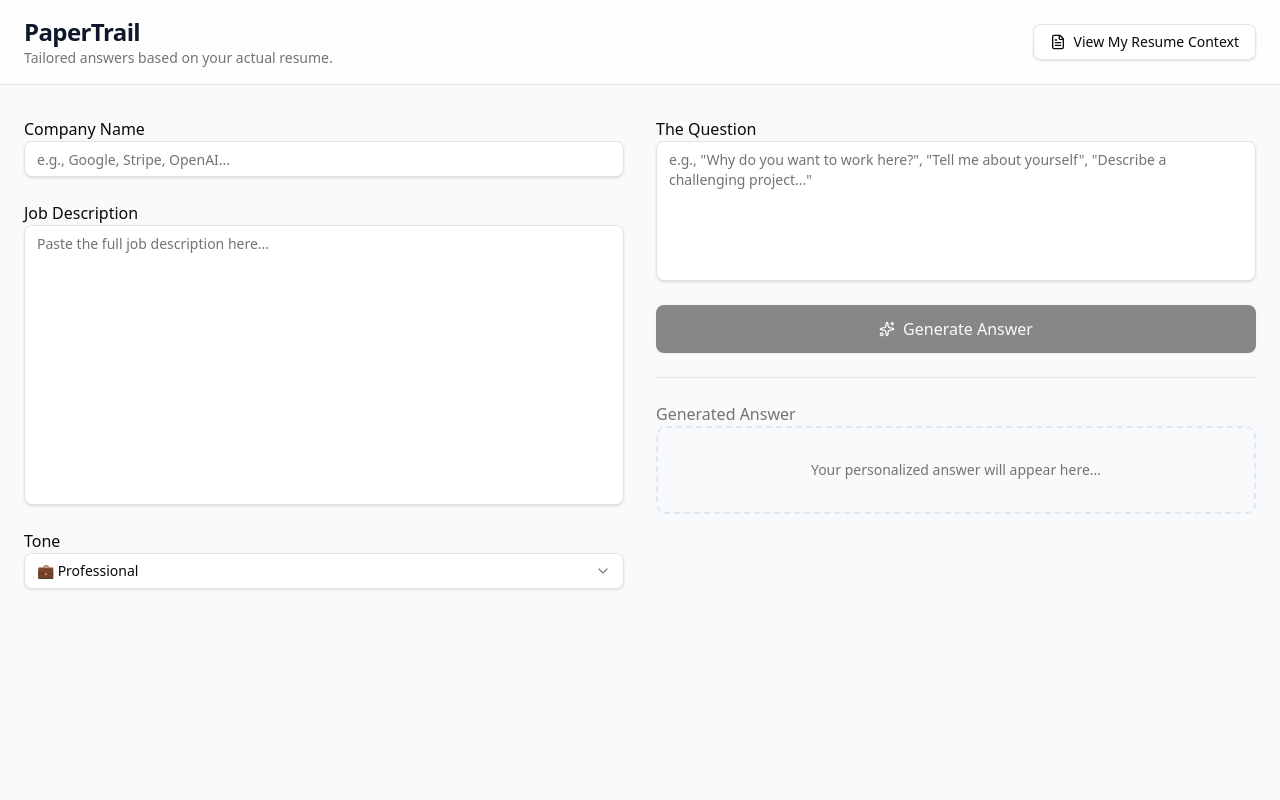
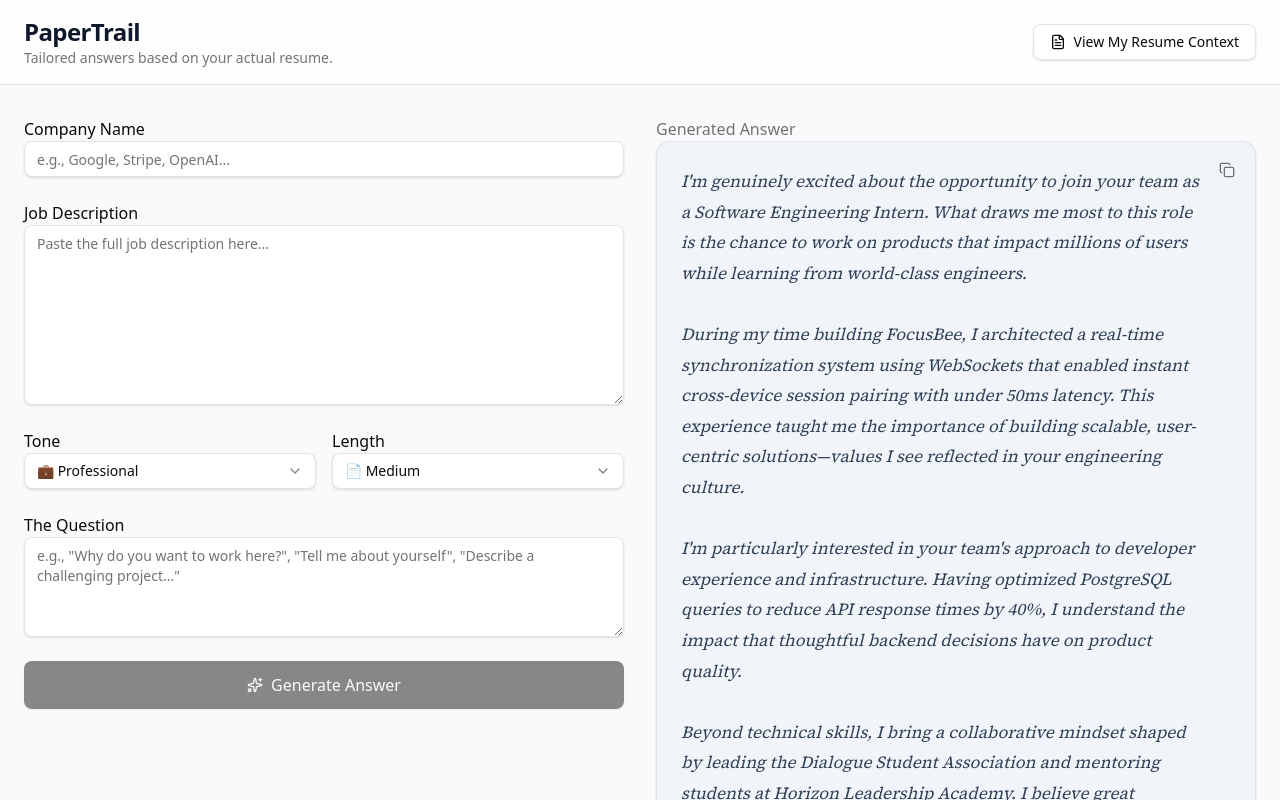
Before and after one commit to jabbarlee/papertrail, a Next.js app: page / in a window 1280 px wide. Shown: the top 800 px of the page. Built offline with nearby package versions, Linux system fonts and the light colour scheme.

Commit message:
added support for font selection with Source Serif 4, introduced length selection for answers, and improved layout and styling of input fields and answer display, enhancing overall user experience

```diff
--- a/src/app/layout.tsx
+++ b/src/app/layout.tsx
@@ -1,11 +1,17 @@
 import type { Metadata } from "next";
-import { Inter } from "next/font/google";
+import { Inter, Source_Serif_4 } from "next/font/google";
 import { Toaster } from "@/components/ui/sonner";
 import "./globals.css";
 
 const inter = Inter({
   variable: "--font-inter",
   subsets: ["latin"],
+});
+
+const sourceSerif = Source_Serif_4({
+  variable: "--font-serif",
+  subsets: ["latin"],
+  style: ["normal", "italic"],
 });
 
 export const metadata: Metadata = {
@@ -20,7 +26,7 @@
 }>) {
   return (
     <html lang="en">
-      <body className={`${inter.variable} font-sans antialiased bg-slate-50 min-h-screen`}>
+      <body className={`${inter.variable} ${sourceSerif.variable} font-sans antialiased bg-slate-50 min-h-screen`}>
         {children}
         <Toaster />
       </body>
--- a/src/app/page.tsx
+++ b/src/app/page.tsx
@@ -15,18 +15,29 @@
   SelectTrigger,
   SelectValue,
 } from "@/components/ui/select";
-import { Separator } from "@/components/ui/separator";
 
 import { ResumeViewer } from "@/components/resume-viewer";
 import { AnswerDisplay } from "@/components/answer-display";
 
 type Tone = "professional" | "casual" | "confident";
+type Length = "short" | "medium" | "long";
+
+const BOILERPLATE_ANSWER = `I'm genuinely excited about the opportunity to join your team as a Software Engineering Intern. What draws me most to this role is the chance to work on products that impact millions of users while learning from world-class engineers.
+
+During my time building FocusBee, I architected a real-time synchronization system using WebSockets that enabled instant cross-device session pairing with under 50ms latency. This experience taught me the importance of building scalable, user-centric solutions—values I see reflected in your engineering culture.
+
+I'm particularly interested in your team's approach to developer experience and infrastructure. Having optimized PostgreSQL queries to reduce API response times by 40%, I understand the impact that thoughtful backend decisions have on product quality.
+
+Beyond technical skills, I bring a collaborative mindset shaped by leading the Dialogue Student Association and mentoring students at Horizon Leadership Academy. I believe great software is built by teams that communicate well and support each other's growth.
+
+I'm eager to contribute, learn, and grow with your team.`;
 
 export default function Home() {
   const [companyName, setCompanyName] = useState("");
   const [jobDescription, setJobDescription] = useState("");
   const [question, setQuestion] = useState("");
   const [tone, setTone] = useState<Tone>("professional");
+  const [length, setLength] = useState<Length>("medium");
 
   const { complete, completion, isLoading } = useCompletion({
     api: "/api/generate",
@@ -41,6 +52,7 @@
         jobDescription,
         question,
         tone,
+        length,
       },
     });
   };
@@ -67,7 +79,7 @@
       {/* Main Content */}
       <main className="container mx-auto px-6 py-8">
         <div className="grid grid-cols-1 lg:grid-cols-2 gap-8">
-          {/* Left Column - Inputs */}
+          {/* Left Column - All Inputs */}
           <div className="space-y-6">
             <div className="space-y-2">
               <Label htmlFor="company" className="text-base font-medium">
@@ -91,10 +103,11 @@
                 placeholder="Paste the full job description here..."
                 value={jobDescription}
                 onChange={(e) => setJobDescription(e.target.value)}
-                className="min-h-[280px] bg-white resize-none"
+                className="min-h-[180px] bg-white resize-y"
               />
             </div>
 
+            <div className="grid grid-cols-2 gap-4">
               <div className="space-y-2">
                 <Label htmlFor="tone" className="text-base font-medium">
                   Tone
@@ -107,16 +120,35 @@
                     <SelectValue placeholder="Select a tone" />
                   </SelectTrigger>
                   <SelectContent>
-                  <SelectItem value="professional">💼 Professional</SelectItem>
+                    <SelectItem value="professional">
+                      💼 Professional
+                    </SelectItem>
                     <SelectItem value="casual">😊 Casual</SelectItem>
                     <SelectItem value="confident">💪 Confident</SelectItem>
                   </SelectContent>
                 </Select>
               </div>
+
+              <div className="space-y-2">
+                <Label htmlFor="length" className="text-base font-medium">
+                  Length
+                </Label>
+                <Select
+                  value={length}
+                  onValueChange={(value: Length) => setLength(value)}
+                >
+                  <SelectTrigger id="length" className="bg-white">
+                    <SelectValue placeholder="Select length" />
+                  </SelectTrigger>
+                  <SelectContent>
+                    <SelectItem value="short">📝 Short</SelectItem>
+                    <SelectItem value="medium">📄 Medium</SelectItem>
+                    <SelectItem value="long">📜 Long</SelectItem>
+                  </SelectContent>
+                </Select>
+              </div>
             </div>
 
-          {/* Right Column - Question & Output */}
-          <div className="space-y-6">
             <div className="space-y-2">
               <Label htmlFor="question" className="text-base font-medium">
                 The Question
@@ -126,7 +158,7 @@
                 placeholder='e.g., "Why do you want to work here?", "Tell me about yourself", "Describe a challenging project..."'
                 value={question}
                 onChange={(e) => setQuestion(e.target.value)}
-                className="min-h-[140px] bg-white resize-none"
+                className="min-h-[100px] bg-white resize-y"
               />
             </div>
 
@@ -139,23 +171,18 @@
               <Sparkles className="h-5 w-5" />
               {isLoading ? "Generating..." : "Generate Answer"}
             </Button>
+          </div>
 
-            <Separator />
-
-            <div className="space-y-2">
+          {/* Right Column - Answer Only */}
+          <div className="space-y-3">
             <Label className="text-base font-medium text-muted-foreground">
               Generated Answer
             </Label>
-              <AnswerDisplay completion={completion} isLoading={isLoading} />
 
-              {!completion && !isLoading && (
-                <div className="border-2 border-dashed border-slate-200 rounded-lg p-8 text-center">
-                  <p className="text-muted-foreground text-sm">
-                    Your personalized answer will appear here...
-                  </p>
-                </div>
-              )}
-            </div>
+            <AnswerDisplay
+              completion={completion || BOILERPLATE_ANSWER}
+              isLoading={isLoading}
+            />
           </div>
         </div>
       </main>
--- a/src/components/answer-display.tsx
+++ b/src/components/answer-display.tsx
@@ -24,10 +24,13 @@
 
   if (isLoading) {
     return (
-      <Card className="bg-slate-100">
-        <CardContent className="p-6 space-y-3">
+      <Card className="bg-slate-100 min-h-[400px]">
+        <CardContent className="p-6 space-y-4">
           <Skeleton className="h-4 w-full" />
+          <Skeleton className="h-4 w-[95%]" />
           <Skeleton className="h-4 w-[90%]" />
+          <Skeleton className="h-4 w-[85%]" />
+          <Skeleton className="h-4 w-[92%]" />
           <Skeleton className="h-4 w-[75%]" />
         </CardContent>
       </Card>
@@ -39,11 +42,11 @@
   }
 
   return (
-    <Card className="bg-slate-100 relative">
+    <Card className="bg-slate-100 relative min-h-[400px]">
       <Button
         variant="ghost"
         size="icon"
-        className="absolute top-3 right-3 h-8 w-8"
+        className="absolute top-3 right-3 h-8 w-8 hover:bg-slate-200"
         onClick={handleCopy}
       >
         {copied ? (
@@ -54,7 +57,7 @@
         <span className="sr-only">Copy to clipboard</span>
       </Button>
       <CardContent className="p-6 pr-12">
-        <p className="text-sm leading-relaxed whitespace-pre-wrap">
+        <p className="font-[family-name:var(--font-serif)] italic text-[17px] leading-[1.8] whitespace-pre-wrap text-slate-700">
           {completion}
         </p>
       </CardContent>
--- a/src/types/index.ts
+++ b/src/types/index.ts
@@ -3,4 +3,5 @@
   jobDescription: string;
   question: string;
   tone: 'casual' | 'professional' | 'confident';
+  length: 'short' | 'medium' | 'long';
 }
```
Lines whose indentation alone changed are shown as unchanged.
